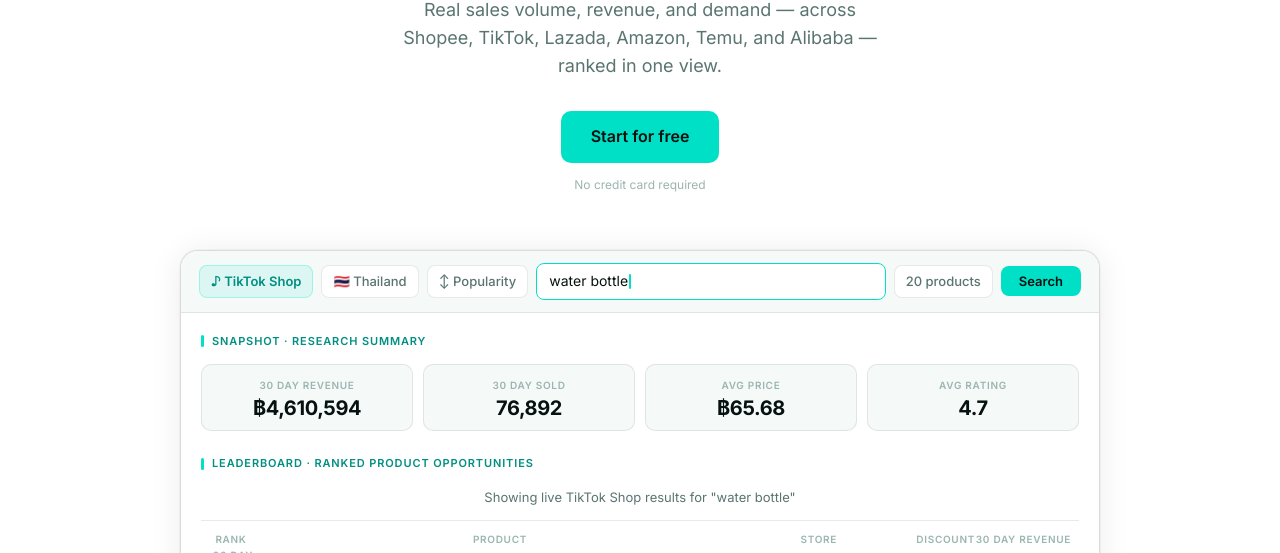
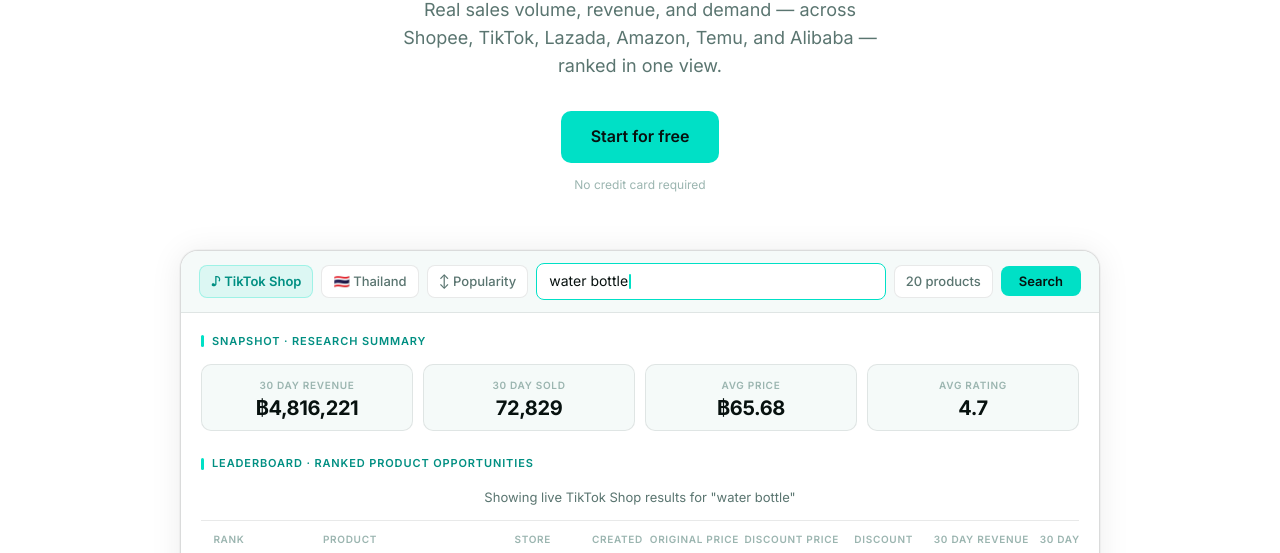
Before and after one commit to Hermesbk3/EB-landingpage-2026Aug, a plain HTML site: page index.html in a window 1280 px wide. Shown: the part 350-903 px from the top of the page. Drawn offline with nearby package versions, Linux system fonts and the light colour scheme.

Commit message:
Update product table layout and add new columns for created date, original price, and discount price

```diff
--- a/index.html
+++ b/index.html
@@ -197,11 +197,11 @@
      * Div-based table — NOT <table> — so GSAP Flip can freely
      * animate row positions during the rank re-sort (Beat 4).
      */
-    .hd-table { min-width: 580px; }
+    .hd-table { min-width: 920px; }
 
     .hd-thead {
       display: grid;
-      grid-template-columns: 44px minmax(0, 1fr) 90px 138px 96px;
+      grid-template-columns: 40px minmax(120px,1.3fr) 100px 92px 96px 100px 74px 116px 84px;
       padding: 10px 8px 8px;
       border-bottom: 1px solid var(--bdr);
     }
@@ -216,7 +216,7 @@
 
     .hd-row {
       display: grid;
-      grid-template-columns: 44px minmax(0, 1fr) 90px 138px 96px;
+      grid-template-columns: 40px minmax(120px,1.3fr) 100px 92px 96px 100px 74px 116px 84px;
       align-items: center;
       padding: 10px 8px;
       border-bottom: 1px solid var(--bdr);
@@ -344,6 +344,9 @@
                   <div class="hd-th">Rank</div>
                   <div class="hd-th">Product</div>
                   <div class="hd-th">Store</div>
+                  <div class="hd-th">Created</div>
+                  <div class="hd-th">Original Price</div>
+                  <div class="hd-th">Discount Price</div>
                   <div class="hd-th">Discount</div>
                   <div class="hd-th">30 Day Revenue</div>
                   <div class="hd-th">30 Day Sold</div>
@@ -391,40 +394,38 @@ var DEMO = {
   marketplace: 'TikTok Shop',
   markets: [
     {
-      country: 'Thailand', flag: '🇹🇭', sym: '฿',
-      metrics: { r30: '4,610,594', s30: '76,892', price: '65.68', rating: '4.7' },
+      country: 'Thailand', flag: 'th', sym: '฿',
+      metrics: { r30: '4,816,221', s30: '72,829', price: '65.68', rating: '4.7' },
       rows: [
-        /* iOrder = entry order (by 30D sold desc). Differs from rank
-           so Beat 4's re-sort is visually meaningful.             */
-        { rank:1, iOrder:2, name:'1700ML Stainless Steel Tumbler Vacuum Insulated', store:'COOMA',          disc:'58.8%', rev:'1,590,597', sold:'13,514' },
-        { rank:2, iOrder:1, name:'Glass Thermal Bottle 480ml Anti-Slip Base',       store:'YMShop22',       disc:'56.4%', rev:'240,000',   sold:'14,126' },
-        { rank:3, iOrder:3, name:'2L Plastic Sport Bottle Colour Series',            store:'nite night',     disc:'39.2%', rev:'389,952',   sold:'8,124'  },
-        { rank:4, iOrder:5, name:'316 Stainless Flask Grade Pro 750ml',              store:'IN-HOLLY',       disc:'99.6%', rev:'6,703',     sold:'5,829'  },
-        { rank:5, iOrder:4, name:'1500ML Flip-Lid Tumbler with Carry Strap',         store:'YJM HOMELIVING', disc:'66.1%', rev:'1,094,280', sold:'5,394'  }
+        { rank:1, iOrder:2, name:'1700ML Stainless Steel Tumbler Vacuum Insulated', store:'COOMA', created:'Nov 4, 2024', orig:'286', dprice:'117.83', disc:'58.8%', rev:'1,590,597', sold:'13,514' },
+        { rank:2, iOrder:1, name:'Glass Thermal Bottle 480ml Anti-Slip Base', store:'YMShop22', created:'Dec 13, 2024', orig:'39', dprice:'17', disc:'56.4%', rev:'240,000', sold:'14,126' },
+        { rank:3, iOrder:3, name:'2L Plastic Sport Bottle Colour Series', store:'nite night', created:'Oct 23, 2024', orig:'79', dprice:'48.03', disc:'39.2%', rev:'389,952', sold:'8,124' },
+        { rank:4, iOrder:5, name:'316 Stainless Flask Grade Pro 750ml', store:'IN-HOLLY', created:'Nov 8, 2024', orig:'300', dprice:'1.20', disc:'99.6%', rev:'6,703', sold:'5,829' },
+        { rank:5, iOrder:4, name:'1500ML Flip-Lid Tumbler with Carry Strap', store:'YJM HOMELIVING', created:'Nov 9, 2024', orig:'599', dprice:'203.06', disc:'66.1%', rev:'1,094,280', sold:'5,394' },
       ]
     },
     {
-      country: 'Singapore', flag: '🇸🇬', sym: 'S$',
-      metrics: { r30: '312,540', s30: '11,230', price: '28.90', rating: '4.6' },
+      country: 'Singapore', flag: 'sg', sym: 'S$',
+      metrics: { r30: '413,344', s30: '23,573', price: '28.90', rating: '4.6' },
       rows: [
-        { rank:1, iOrder:2, name:'HYDRA 1L BPA-Free Tritan Sport Bottle',     store:'HydraFit SG',   disc:'62.1%', rev:'98,430', sold:'5,209' },
-        { rank:2, iOrder:1, name:'Stainless Steel Insulated Flask 500ml',      store:'CoolGear SG',   disc:'51.0%', rev:'78,400', sold:'3,200' },
-        { rank:3, iOrder:3, name:'Foldable Silicone Water Bottle 600ml',       store:'EcoCarry',      disc:'44.8%', rev:'44,160', sold:'3,450' },
-        { rank:4, iOrder:4, name:'Glass Bottle Bamboo Lid 650ml',              store:'PureVida SG',   disc:'38.9%', rev:'35,200', sold:'1,600' },
-        { rank:5, iOrder:5, name:'2.2L Large Motivational Water Bottle Daily', store:'FitFlow Store', disc:'58.3%', rev:'28,875', sold:'1,750' }
+        { rank:1, iOrder:2, name:'HYDRA 1L BPA-Free Tritan Sport Bottle', store:'HydraFit SG', created:'Jan 8, 2025', orig:'39.90', dprice:'15.12', disc:'62.1%', rev:'98,430', sold:'5,209' },
+        { rank:2, iOrder:1, name:'Stainless Steel Insulated Flask 500ml', store:'CoolGear SG', created:'Dec 20, 2024', orig:'32', dprice:'15.68', disc:'51.0%', rev:'78,400', sold:'3,200' },
+        { rank:3, iOrder:3, name:'Foldable Silicone Water Bottle 600ml', store:'EcoCarry', created:'Jan 2, 2025', orig:'24', dprice:'13.25', disc:'44.8%', rev:'44,160', sold:'3,450' },
+        { rank:4, iOrder:4, name:'Glass Bottle Bamboo Lid 650ml', store:'PureVida SG', created:'Jan 5, 2025', orig:'29', dprice:'17.72', disc:'38.9%', rev:'35,200', sold:'1,600' },
+        { rank:5, iOrder:5, name:'2.2L Large Motivational Water Bottle Daily', store:'FitFlow Store', created:'Dec 28, 2024', orig:'26.50', dprice:'11.05', disc:'58.3%', rev:'28,875', sold:'1,750' },
       ]
     },
     {
-      country: 'Malaysia', flag: '🇲🇾', sym: 'RM',
-      metrics: { r30: '744,585', s30: '37,540', price: '19.90', rating: '4.5' },
+      country: 'Malaysia', flag: 'my', sym: 'RM',
+      metrics: { r30: '985,512', s30: '72,611', price: '19.90', rating: '4.5' },
       rows: [
-        { rank:1, iOrder:2, name:'Tumbler 1L Vacuum Flask Thermal Bottle',       store:'DrinkGear MY',   disc:'73.2%', rev:'318,744', sold:'20,046' },
-        { rank:2, iOrder:1, name:'Sport Bottle 750ml Leak-Proof BPA Free',       store:'ActiveLife MY',  disc:'50.5%', rev:'148,500', sold:'15,000' },
-        { rank:3, iOrder:3, name:'Glass Thermal Mug with Handle 380ml',          store:'KitchenPlus MY', disc:'44.7%', rev:'92,500',  sold:'5,000'  },
-        { rank:4, iOrder:5, name:'316 Stainless Double Wall Flask 600ml',        store:'PureCup MY',     disc:'58.0%', rev:'74,700',  sold:'3,000'  },
-        { rank:5, iOrder:4, name:'Foldable Collapsible Silicone Bottle 500ml',   store:'EcoMY Shop',     disc:'40.5%', rev:'45,220',  sold:'3,800'  }
+        { rank:1, iOrder:2, name:'Tumbler 1L Vacuum Flask Thermal Bottle', store:'DrinkGear MY', created:'Nov 15, 2024', orig:'59.90', dprice:'16.05', disc:'73.2%', rev:'318,744', sold:'20,046' },
+        { rank:2, iOrder:1, name:'Sport Bottle 750ml Leak-Proof BPA Free', store:'ActiveLife MY', created:'Dec 1, 2024', orig:'29.90', dprice:'14.80', disc:'50.5%', rev:'148,500', sold:'15,000' },
+        { rank:3, iOrder:3, name:'Glass Thermal Mug with Handle 380ml', store:'KitchenPlus MY', created:'Dec 10, 2024', orig:'35', dprice:'19.35', disc:'44.7%', rev:'92,500', sold:'5,000' },
+        { rank:4, iOrder:5, name:'316 Stainless Double Wall Flask 600ml', store:'PureCup MY', created:'Nov 28, 2024', orig:'45', dprice:'18.90', disc:'58.0%', rev:'74,700', sold:'3,000' },
+        { rank:5, iOrder:4, name:'Foldable Collapsible Silicone Bottle 500ml', store:'EcoMY Shop', created:'Dec 5, 2024', orig:'22', dprice:'13.09', disc:'40.5%', rev:'45,220', sold:'3,800' },
       ]
-    }
+    },
   ]
 };
 
@@ -432,7 +433,11 @@ var DEMO = {
 function rowHTML(r, sym) {
   return '<div class="hd-row" data-rank="' + r.rank + '" data-iorder="' + r.iOrder + '">'
     + '<div class="hd-td"><span class="hd-rank' + (r.rank === 1 ? ' gold' : '') + '">' + r.rank + '</span></div>'
-    + '<div class="hd-td"><div class="hd-pname">' + r.name + '</div><div class="hd-pstore">' + r.store + '</div></div>'
+    + '<div class="hd-td"><div class="hd-pname">' + r.name + '</div></div>'
+    + '<div class="hd-td hd-store">' + r.store + '</div>'
+    + '<div class="hd-td hd-created">' + r.created + '</div>'
+    + '<div class="hd-td hd-orig">' + sym + r.orig + '</div>'
+    + '<div class="hd-td hd-dprice">' + sym + r.dprice + '</div>'
     + '<div class="hd-td"><span class="hd-disc">' + r.disc + '</span></div>'
     + '<div class="hd-td hd-rev">' + sym + r.rev + '</div>'
     + '<div class="hd-td hd-sold">' + r.sold + '</div>'
```
